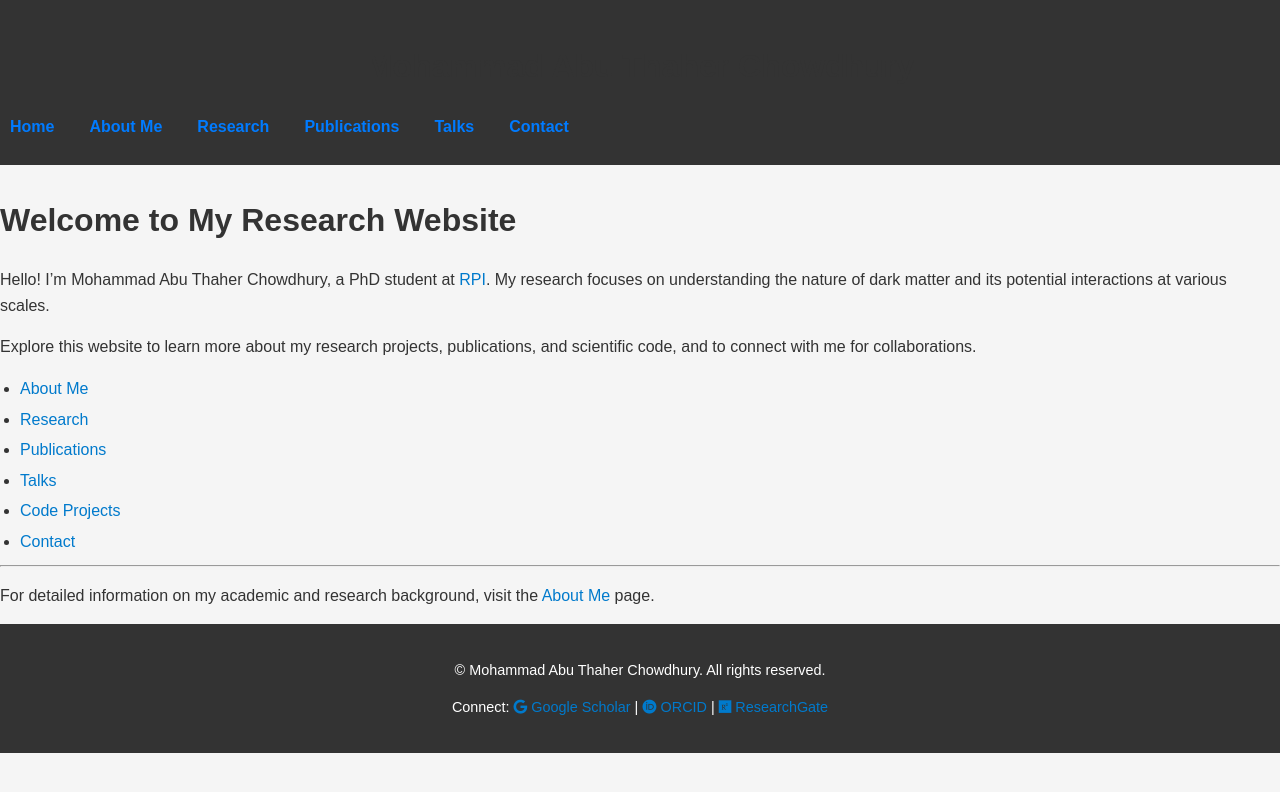
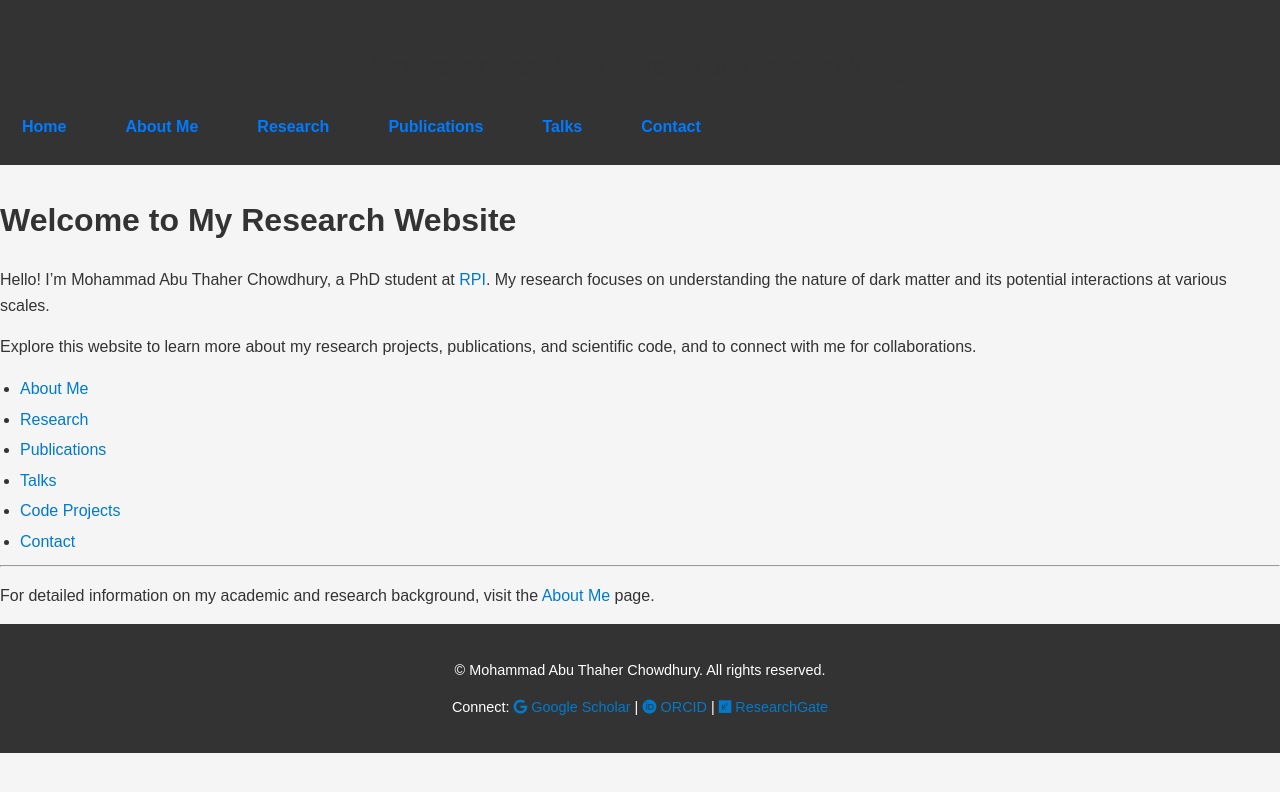
Before and after one commit to matc-thaher/website, a Jekyll site: the page built from index.md, in a window 1280 px wide. Shown: the top 792 px of the page. Built offline with Jekyll 4.4.1, drawn with Linux system fonts in a browser that asks for light colours.

Commit message:
Update style.css

```diff
--- a/assets/css/style.css
+++ b/assets/css/style.css
@@ -58,10 +58,15 @@
 nav ul li a {
     text-decoration: none; /* Remove underline */
     color: #007bff; /* Link color */
+    padding: 8px 12px; /* Add padding to make links clickable */
+    font-weight: bold; /* Optional for emphasis */
+    transition: color 0.3s ease, background-color 0.3s ease; /* Smooth transition */
 }
 
 nav ul li a:hover {
-    text-decoration: underline; /* Optional hover effect */
+    color: #0056b3; /* Darker shade on hover */
+    background-color: #e0e0e0; /* Optional background color on hover */
+    border-radius: 5px; /* Rounded edges for hover background */
 }
 
 /* Links and Buttons */
```
